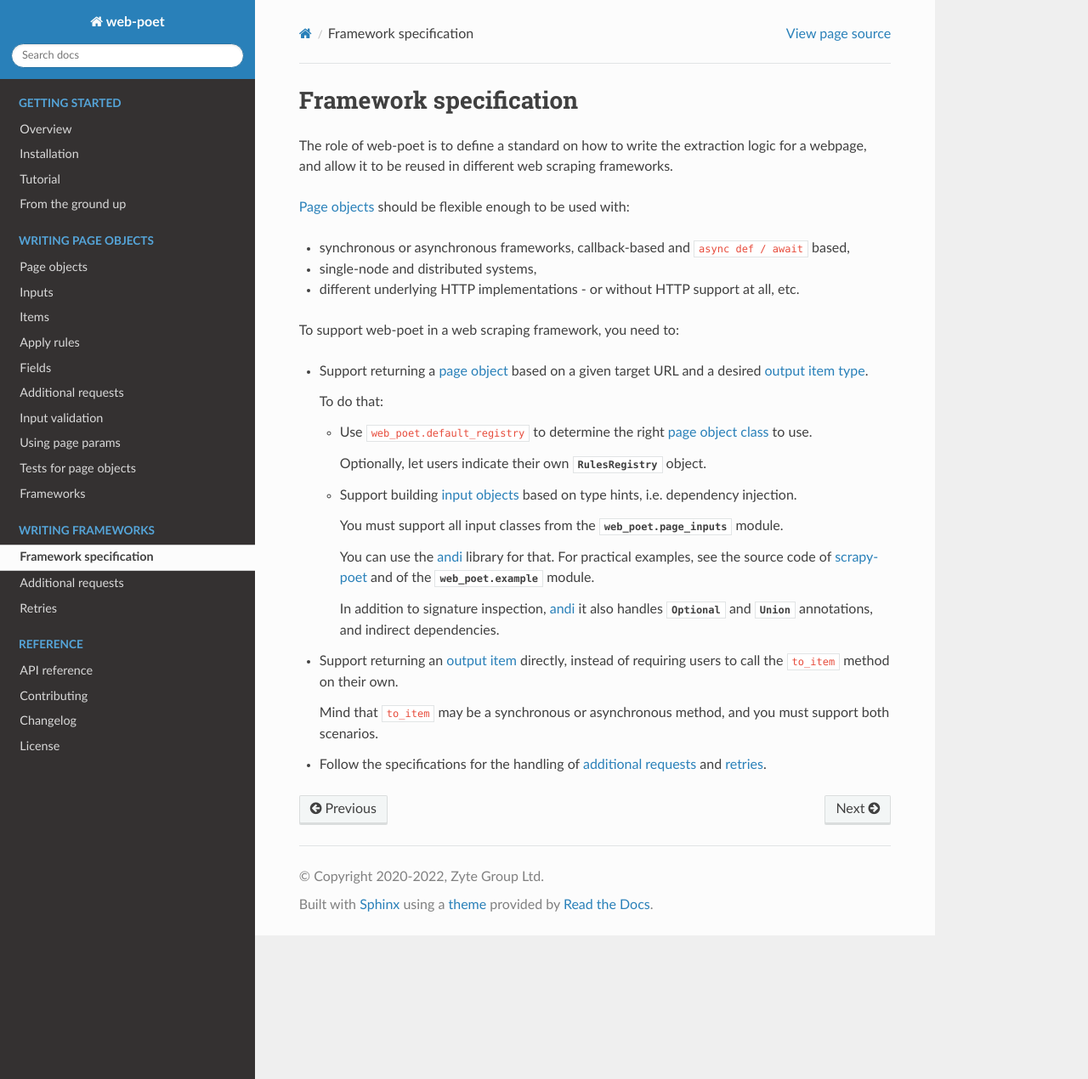
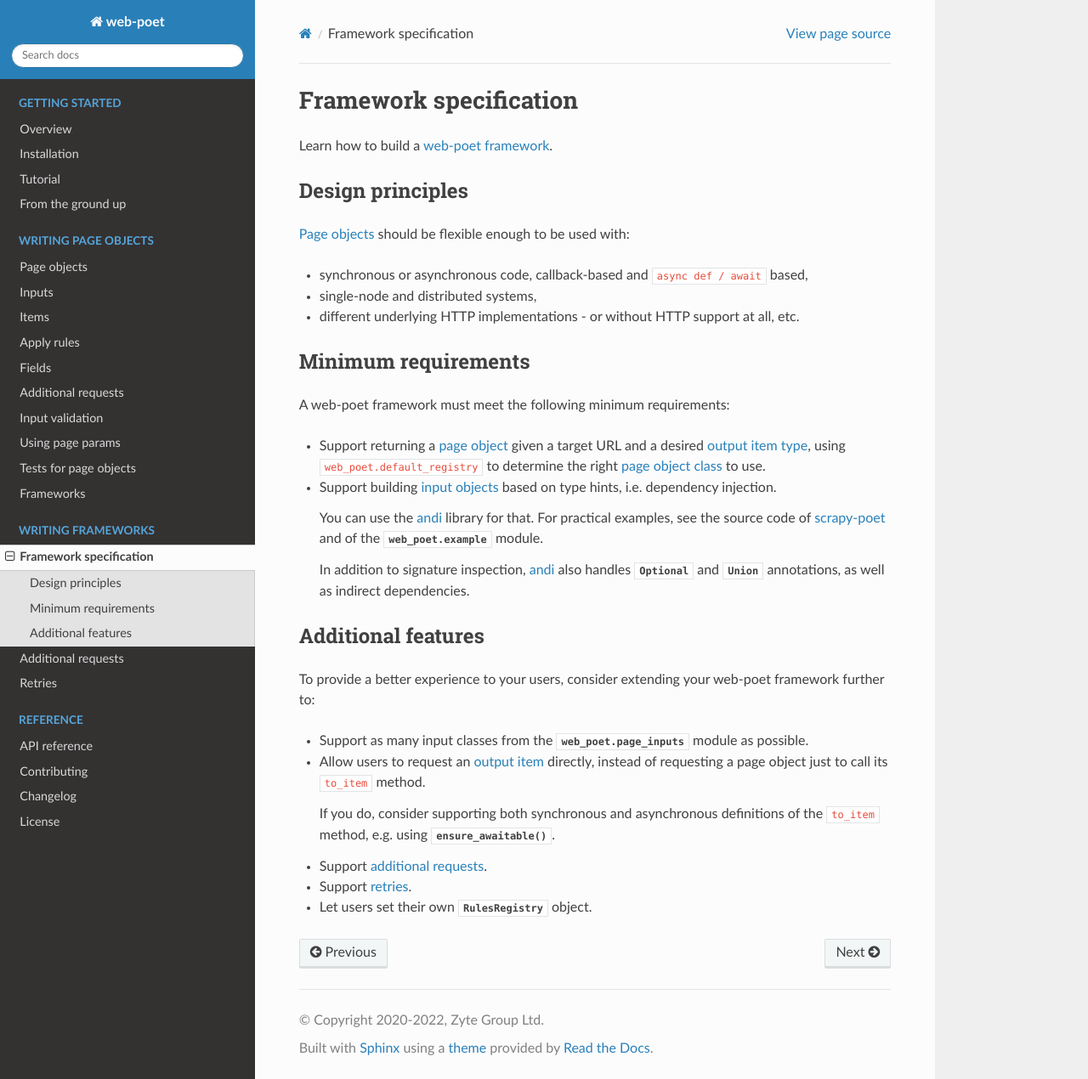
Before and after one commit to scrapinghub/web-poet, a Sphinx documentation site: the page built from docs/frameworks/index.rst, in a window 1280 px wide and 1270 px high. Shown: the whole window at 85% size. Built offline with Sphinx 7.4.7 and the Read the Docs theme 2.0.0, drawn with Linux system fonts in a browser that asks for light colours.

Commit message:
Restructure framework requirements

```diff
--- a/docs/frameworks/index.rst
+++ b/docs/frameworks/index.rst
@@ -4,52 +4,62 @@
 Framework specification
 =======================
 
-The role of web-poet is to define a standard on how to write the extraction
-logic for a webpage, and allow it to be reused in different web scraping
-frameworks.
+Learn how to build a :ref:`web-poet framework <frameworks>`.
+
+Design principles
+=================
 
 :ref:`Page objects <page-objects>` should be flexible enough to be used with:
 
-* synchronous or asynchronous frameworks, callback-based and
-  ``async def / await`` based,
+* synchronous or asynchronous code, callback-based and ``async def / await``
+  based,
 * single-node and distributed systems,
 * different underlying HTTP implementations - or without HTTP support
   at all, etc.
 
-To support web-poet in a web scraping framework, you need to:
 
--   Support returning a :ref:`page object <page-objects>` based on a given
-    target URL and a desired :ref:`output item type <items>`.
+Minimum requirements
+====================
 
-    To do that:
+A web-poet framework must meet the following minimum requirements:
 
-    -   Use ``web_poet.default_registry`` to determine the right :ref:`page
-        object class <page-object-classes>` to use.
+-   Support returning a :ref:`page object <page-objects>` given a target URL
+    and a desired :ref:`output item type <items>`, using
+    ``web_poet.default_registry`` to determine the right :ref:`page
+    object class <page-object-classes>` to use.
 
-        Optionally, let users indicate their own
-        :class:`~web_poet.rules.RulesRegistry` object.
+-   Support building :ref:`input objects <inputs>` based on type hints, i.e.
+    dependency injection.
 
-    -   Support building :ref:`input objects <inputs>` based on type hints,
-        i.e. dependency injection.
+    You can use the andi_ library for that. For practical examples, see the
+    source code of scrapy-poet_ and of the :mod:`web_poet.example` module.
 
-        You must support all input classes from the :mod:`web_poet.page_inputs`
-        module.
+    .. _andi: https://github.com/scrapinghub/andi
+    .. _scrapy-poet: https://github.com/scrapinghub/scrapy-poet
 
-        You can use the andi_ library for that. For practical examples, see the
-        source code of scrapy-poet_ and of the :mod:`web_poet.example` module.
+    In addition to signature inspection, andi_ also handles
+    :class:`~typing.Optional` and :class:`~typing.Union` annotations, as well
+    as indirect dependencies.
 
-        .. _andi: https://github.com/scrapinghub/andi
-        .. _scrapy-poet: https://github.com/scrapinghub/scrapy-poet
 
-        In addition to signature inspection, andi_ it also handles
-        :class:`~typing.Optional` and :class:`~typing.Union` annotations, and
-        indirect dependencies.
+Additional features
+===================
 
--   Support returning an :ref:`output item <items>` directly, instead of
-    requiring users to call the ``to_item`` method on their own.
+To provide a better experience to your users, consider extending your web-poet
+framework further to:
 
-    Mind that ``to_item`` may be a synchronous or asynchronous method, and you
-    must support both scenarios.
+-   Support as many input classes from the :mod:`web_poet.page_inputs`
+    module as possible.
 
--   Follow the specifications for the handling of :ref:`additional requests
-    <framework-additional-requests>` and :ref:`retries <framework-retries>`.
+-   Allow users to request an :ref:`output item <items>` directly, instead of
+    requesting a page object just to call its ``to_item`` method.
+
+    If you do, consider supporting both synchronous and asynchronous
+    definitions of the ``to_item`` method, e.g. using
+    :func:`~.ensure_awaitable`.
+
+-   Support :ref:`additional requests <framework-additional-requests>`.
+
+-   Support :ref:`retries <framework-retries>`.
+
+-   Let users set their own :class:`~web_poet.rules.RulesRegistry` object.
```
Also changed, not shown: docs/page-objects/frameworks.rst (+4 -3 lines).
